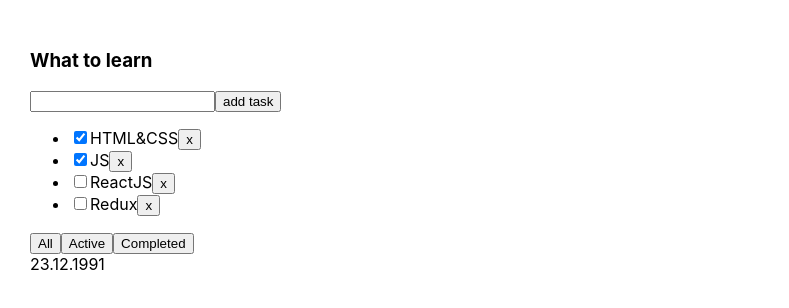
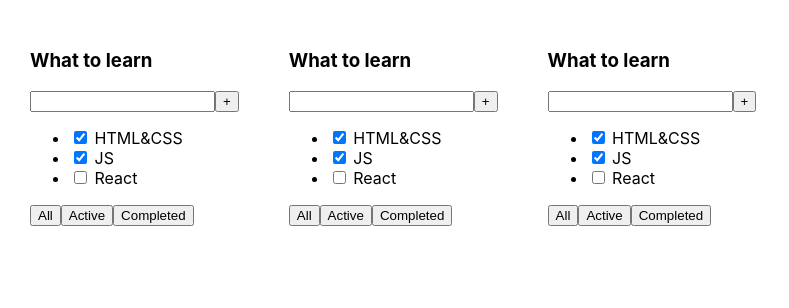
Before and after one commit to Vital9i/ToDoList-on-pnpm, a React (Vite) app: page / in a window 1280 px wide. Shown: the top 308 px of the page, without its empty margins (0-789 px from the left). Built offline with nearby package versions, Linux system fonts and the light colour scheme.

Commit message:
Lesson 1,2 from zero

```diff
--- a/src/App.tsx
+++ b/src/App.tsx
@@ -1,68 +1,12 @@
 import './App.css'
-import {TodolistItem} from "./TodolistItem.tsx";
-import {useState} from "react";
+import {TodolistItem} from './TodolistItem'
 
-export type TasksProps = {
-  id: number
-  title: string
-  isDone: boolean
+export const App =()  => {
+    return (
+        <div className="app">
+            <TodolistItem />
+            <TodolistItem />
+            <TodolistItem />
+        </div>
+    )
 }
-
-export  type FilterValuesType = 'all' | 'completed' | 'active'
-
-export  const App = ()=> {
-
-
-
-  // const tasks2:TasksProps[] = [
-  //   { id: 1, title: 'Hello world', isDone: true },
-  //   { id: 2, title: 'I am Happy', isDone: false },
-  //   { id: 3, title: 'Yo', isDone: false },
-  //   { id: 4, title: 'Redux', isDone: false }
-  // ]
-
-
-
-   const [tasks1,setTasks1] = useState([
-    { id: 1, title: 'HTML&CSS', isDone: true },
-    { id: 2, title: 'JS', isDone: true },
-    { id: 3, title: 'ReactJS', isDone: false },
-    { id: 4, title: 'Redux', isDone: false },
-  ])
-
-  const [filter,setFilter] = useState<FilterValuesType>('all')
-
-  const deleteTask = (id:number) => {
-    setTasks1(tasks1.filter(t => t.id !== id))
-  };
-
-  const changeToDoListFilter = (filter: FilterValuesType)=>{
-    setFilter(filter)
-  }
-
-  const  getFilteredTasks = (tasks:TasksProps[],filterValue: FilterValuesType) =>{
-    switch (filterValue){
-      case 'active':
-        return tasks.filter(t=> !t.isDone )
-      case 'completed':
-        return tasks.filter(t=> t.isDone )
-      default:
-        return tasks
-    }
-  }
-
-  const filteredTasks = getFilteredTasks(tasks1,filter)
-
-  return (
-      <div className='app'>
-        <TodolistItem title='What to learn'
-                      tasks={filteredTasks}
-                      date='23.12.1991'
-                      deleteTask={deleteTask}
-                      changeToDoListFilter={changeToDoListFilter}
-        />
-        {/*<TodolistItem title='Songs' tasks={tasks2}/>*/}
-      </div>
-  )
-
-}
--- a/src/Button.tsx
+++ /dev/null
@@ -1,11 +0,0 @@
-
-type ButtonProps = {
-    title: string;
-    onClickHandler?: () => void;
-}
-
-export const Button = ({onClickHandler,title}:ButtonProps) =>{
-    return (
-        <button onClick={onClickHandler}>{title}</button>
-    )
-}
--- a/src/TodolistItem.tsx
+++ b/src/TodolistItem.tsx
@@ -1,46 +1,26 @@
-import {FilterValuesType, TasksProps} from "./App.tsx";
-import {Button} from "./Button.tsx";
-
-export type TodolistItemProps = {
-    title: string
-    tasks: TasksProps[]
-    date?: string
-    deleteTask: (id:number) => void
-    changeToDoListFilter:(filter:FilterValuesType) => void
-
-}
-
-export const TodolistItem = ({ changeToDoListFilter,deleteTask,title,tasks,date}:TodolistItemProps) => {
+export const TodolistItem = () => {
     return (
         <div>
-
-            <h3>{title}</h3>
-
+            <h3>What to learn</h3>
             <div>
                 <input/>
-                <Button title='add task'/>
+                <button>+</button>
             </div>
-            {tasks.length ===0? (
-                <p>Тасок нет</p>):(
-                    <ul>
-                {tasks.map((task)=>{
-                    return(
-                        <li key={task.id}>
-                        <input type="checkbox" checked={task.isDone}/>
-                        <span>{task.title}</span>
-                            <Button title='x' onClickHandler={()=> deleteTask(task.id)}/>
-                    </li>
-                    )})}
-                     </ul>
-            )}
+            <ul>
+                <li>
+                    <input type="checkbox" checked={true}/> <span>HTML&CSS</span>
+                </li>
+                <li>
+                    <input type="checkbox" checked={true}/> <span>JS</span>
+                </li>
+                <li>
+                    <input type="checkbox" checked={false}/> <span>React</span>
+                </li>
+            </ul>
             <div>
-                <Button title='All' onClickHandler={()=>  changeToDoListFilter('all')}/>
-                <Button title='Active' onClickHandler={()=>  changeToDoListFilter('active')}/>
-                <Button title='Completed' onClickHandler={()=>  changeToDoListFilter('completed')}/>
-            </div>
-
-            <div>
-                {date}
+                <button>All</button>
+                <button>Active</button>
+                <button>Completed</button>
             </div>
         </div>
     )
```
